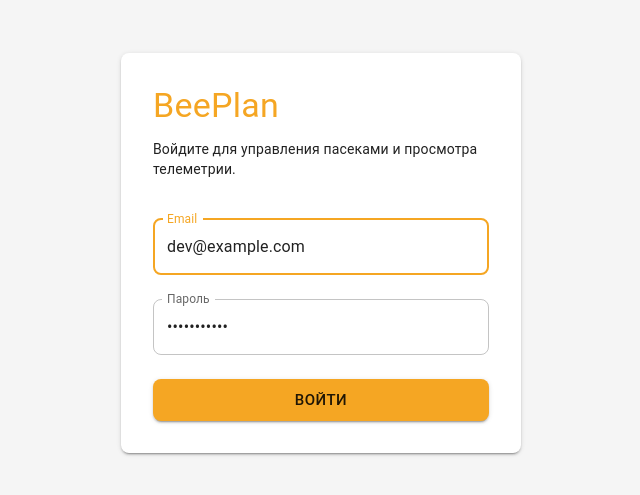
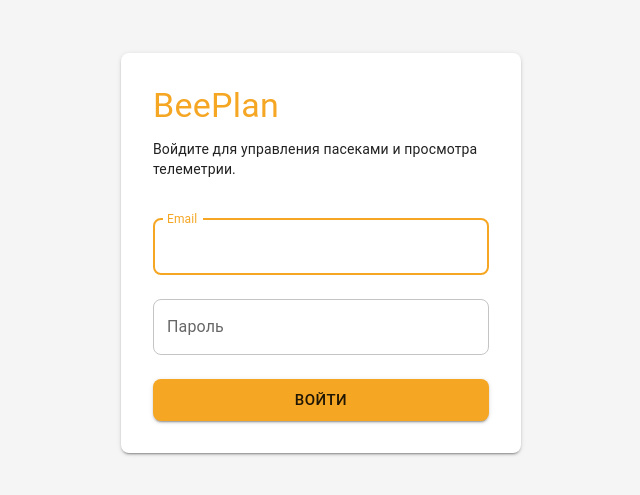
Before and after one commit to 4sidora/beeplan-web, a React (Vite) app: page /login in a window 1280 px wide. Shown: the part 147-642 px from the top of the page, without its empty margins (319-959 px from the left). Built offline with nearby package versions, Linux system fonts and the light colour scheme; no server answers.

Commit message:
Remove dev credentials prefill from login form

```diff
--- a/src/pages/LoginPage.tsx
+++ b/src/pages/LoginPage.tsx
@@ -12,8 +12,8 @@
 export function LoginPage() {
   const navigate = useNavigate();
   const location = useLocation();
-  const [email, setEmail] = useState("dev@example.com");
-  const [password, setPassword] = useState("devpassword");
+  const [email, setEmail] = useState("");
+  const [password, setPassword] = useState("");
 
   const login = useMutation({
     mutationFn: () => api.login(email, password),
```
